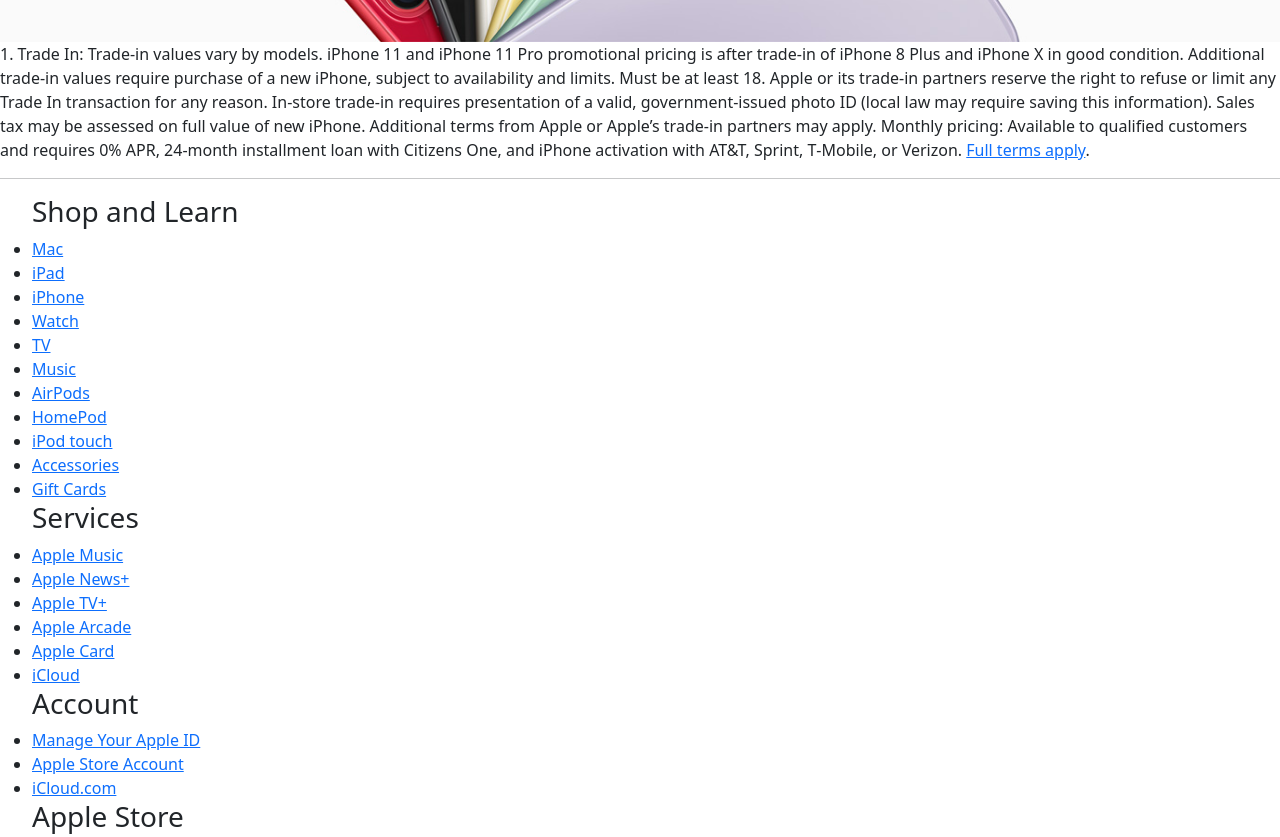
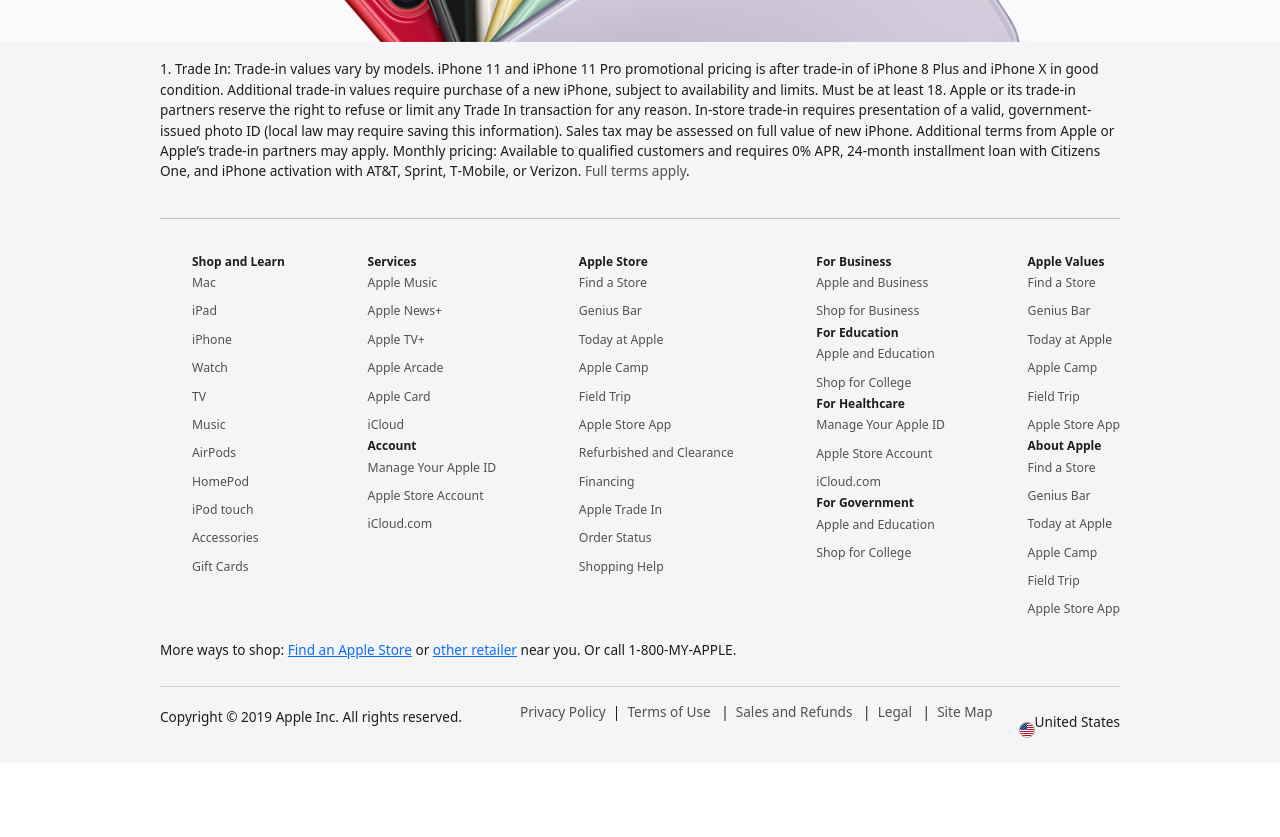
Before and after one commit to gizachew-bewket/-appleClone, a plain HTML site: page index.html in a window 1280 px wide. Shown: the part 900-1737 px from the top of the page. After the commit the page ends 1663 px from the top, so only its background shows below. Drawn offline with Linux system fonts and the light colour scheme; files that its build step writes are made by us from their sources.

Commit message:
css
footer section css is added

```diff
--- a/css/style.css
+++ b/css/style.css
@@ -1,4 +1,3 @@
-
 * {
   margin: 0;
   padding: 0;
@@ -6,8 +5,8 @@
 img {
   max-width: 100%;
 }
-  body{
-        font-family:'montserrat',sans-serif;
+body {
+  font-family: "montserrat", sans-serif;
 }
 
 /* header */
@@ -17,25 +16,108 @@
   font-weight: 200;
   font-size: 20px;
 }
-.header ul{
+.header ul {
   display: flex;
   justify-content: space-between;
   width: 75%;
   margin: 0 auto;
 }
-.header .headerlink ul  li a {
+.header .headerlink ul li a {
   text-decoration: none;
   color: #c2bebe;
 }
 
-.header .headerlink ul  li {
+.header .headerlink ul li {
   display: inline-block;
   padding: 18px 0 18px 0;
-
 }
-.header .headerlink ul  li a:hover{
+.header .headerlink ul li a:hover {
   color: white;
 }
-.logolink, .searchlink, .cartlink {
+.logolink,
+.searchlink,
+.cartlink {
   width: 20px;
 }
+/* footer style */
+.footer-wrapper {
+  background-color: #f5f5f7;
+  color: #1d1d1f;
+  font-size: 0.85em;
+}
+.footer-internal-wrapper {
+  width: 980px;
+  padding: 0 10px;
+  margin: 0 auto;
+}
+.terms-wrapper {
+  padding: 17px 0 20px;
+}
+.terms-wrapper a {
+  text-decoration: none;
+  color: #515154;
+}
+.terms-wrapper a:hover {
+  text-decoration: underline;
+}
+.footer-links-wrapper ul {
+  display: flex;
+  justify-content: space-between;
+  -webkit-box-pack: justify;
+  padding-top: 20px;
+}
+.footer-links-wrapper h3 {
+  font-size: 12px;
+  font-weight: 600;
+  margin: 0;
+  padding: 0;
+}
+.footer-links-wrapper ul li {
+  padding: 5px 0;
+  font-size: 0.9em;
+  list-style: none;
+}
+.footer-links-wrapper a {
+  text-decoration: none;
+  color: #515154;
+}
+.footer-links-wrapper a:hover {
+  text-decoration: underline;
+}
+.apple-wrap {
+  border-bottom: 1px solid #d2d2d7;
+  padding-bottom: 10px;
+  margin-bottom: 10px;
+}
+.Copyright-wrap {
+  display: flex;
+  -webkit-box-pack: justify;
+  justify-content: space-between;
+  padding: 10px 0 20px;
+}
+.end-footer-link ul li a {
+  text-decoration: none;
+  color: #515154;
+}
+.end-footer-link a:hover {
+  text-decoration: underline;
+}
+.end-footer-link ul {
+  list-style: none;
+  padding-bottom: 20px;
+  display: flex;
+  justify-content: space-between;
+  -webkit-box-pack: justify;
+}
+.end-of-end {
+  display: flex;
+  -webkit-box-pack: justify;
+  justify-content: space-between;
+  align-items: center;
+}
+.logo-image {
+  display: flex;
+  -webkit-box-pack: justify;
+  justify-content: space-between;
+  align-items: center;
+}
```
Lines whose indentation alone changed are shown as unchanged.
